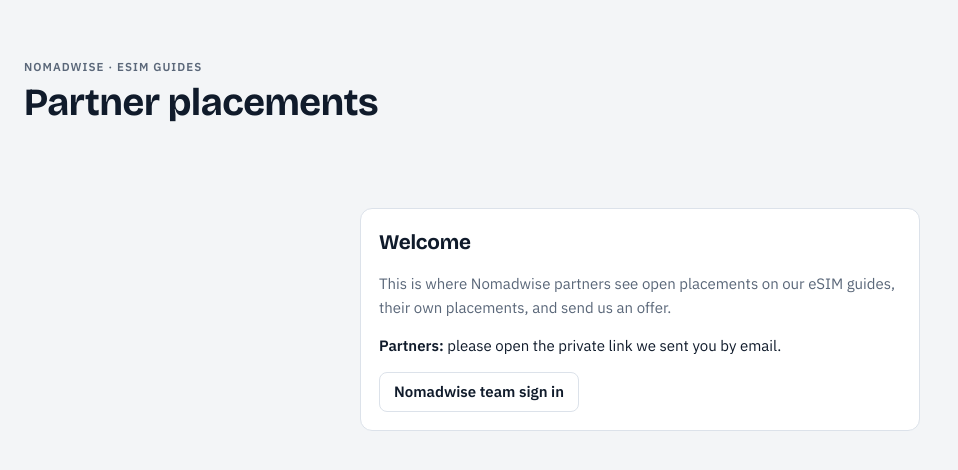
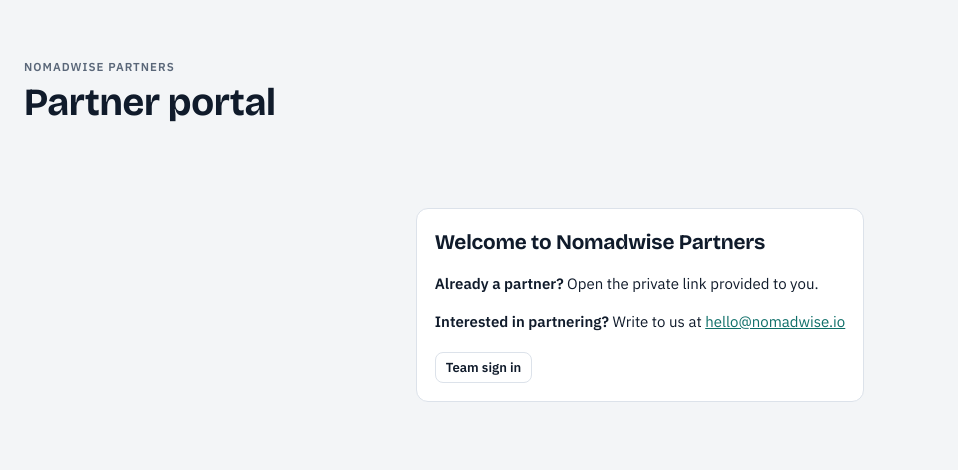
Before and after one commit to hellonomadwise/nomadwise-partners, a plain HTML site: page index.html in a window 1280 px wide. Shown: the whole page, without its empty margins (0-958 px from the left). Drawn offline with nearby package versions, Linux system fonts and the light colour scheme.

Commit message:
Add files via upload

```diff
--- a/app.js
+++ b/app.js
@@ -140,10 +140,11 @@
 function gate(){
   $("topbar").innerHTML="";
   $("forwho").innerHTML="";$("stats").innerHTML="";$("rail").innerHTML="";
-  $("main").innerHTML=`<section class="panel gate"><h2>Welcome</h2>
-    <p class="muted">This is where Nomadwise partners see open placements on our eSIM guides, their own placements, and send us an offer.</p>
-    <p><b>Partners:</b> please open the private link we sent you by email.</p>
-    <div class="acts"><button class="btn" id="g-in">Nomadwise team sign in</button></div></section>`;
+  document.querySelector("header.top h1").textContent="Partner portal";
+  $("main").innerHTML=`<section class="panel gate"><h2>Welcome to Nomadwise Partners</h2>
+    <p><b>Already a partner?</b> Open the private link provided to you.</p>
+    <p><b>Interested in partnering?</b> Write to us at <a href="mailto:hello@nomadwise.io" style="color:var(--accent)">hello@nomadwise.io</a></p>
+    <div class="acts" style="margin-top:4px"><button class="btn small ghost" id="g-in">Team sign in</button></div></section>`;
   $("grid").style.gridTemplateColumns="minmax(0,1fr)";
   $("g-in").addEventListener("click",signIn);
 }
--- a/index.html
+++ b/index.html
@@ -17,7 +17,7 @@
   <div id="switch"></div>
   <header class="top">
     <div class="brand">
-      <span class="eyebrow">Nomadwise · eSIM guides</span>
+      <span class="eyebrow">Nomadwise Partners</span>
       <h1>Partner placements</h1>
       <p class="forwho" id="forwho"></p>
     </div>
```
